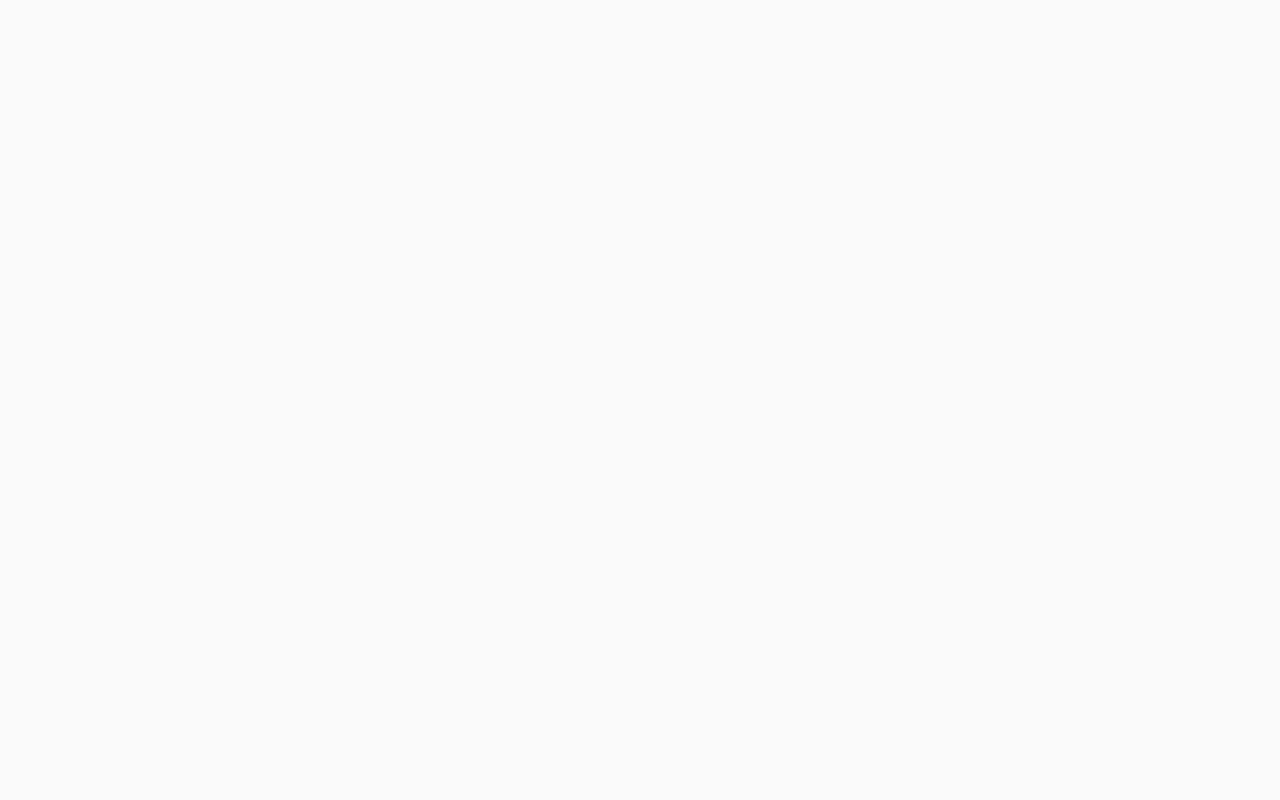
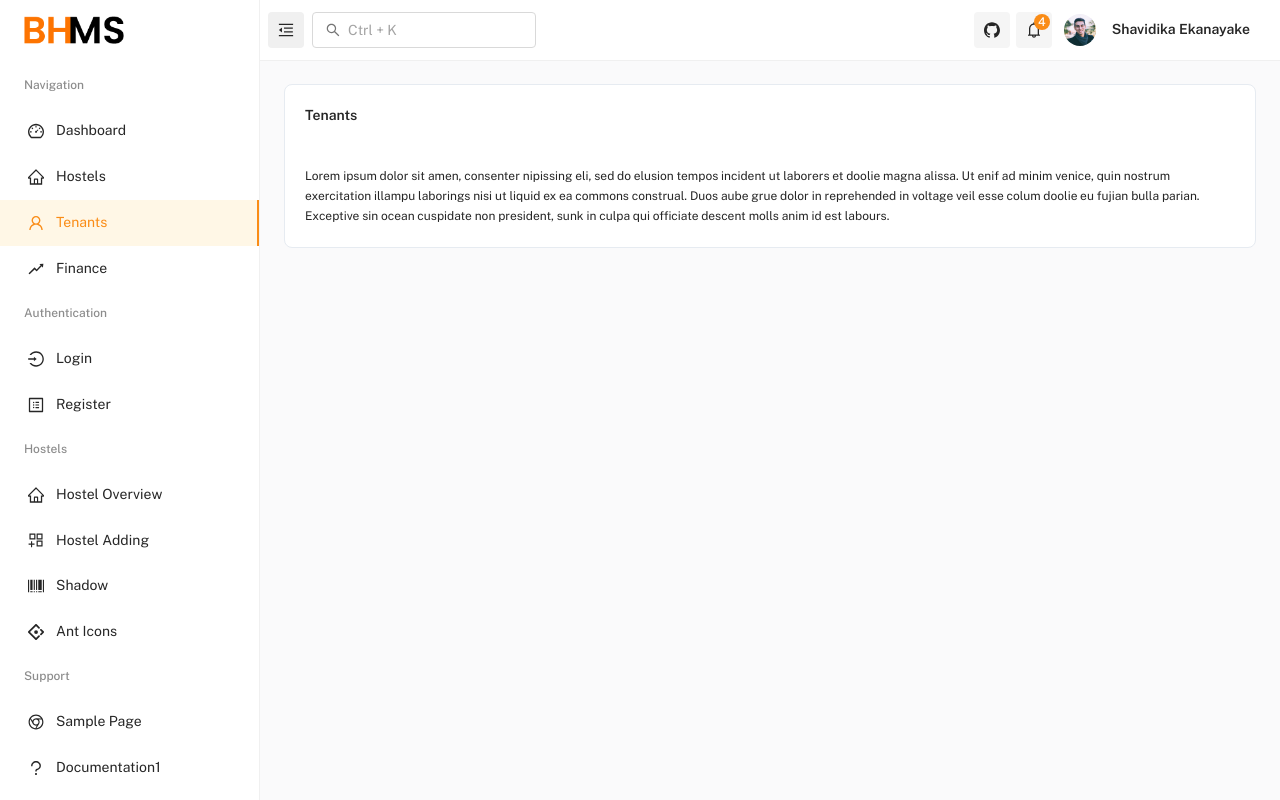
Before and after one commit to Boarding-House-Management-System/Boarding-House-Management-System-Project, a React (Create React App) app in the folder frontend/: page /tenants in a window 1280 px wide. Before the commit this address had no page. Built offline with nearby package versions, Linux system fonts and the light colour scheme.

Commit message:
Add necessary routs

```diff
--- a/frontend/package.json
+++ b/frontend/package.json
@@ -1,8 +1,8 @@
 {
-  "name": "mantis-free-react-admin-template",
+  "name": "boarding-house-management-system",
   "version": "1.2.0",
   "private": true,
-  "homepage": "https://mantisdashboard.io/free",
+  "homepage": " ",
   "dependencies": {
     "@ant-design/colors": "^7.0.2",
     "@ant-design/icons": "^5.2.6",
--- a/frontend/src/menu-items/dashboard.js
+++ /dev/null
@@ -1,27 +0,0 @@
-// assets
-import { DashboardOutlined } from '@ant-design/icons';
-
-// icons
-const icons = {
-  DashboardOutlined
-};
-
-// ==============================|| MENU ITEMS - DASHBOARD ||============================== //
-
-const dashboard = {
-  id: 'group-dashboard',
-  title: 'Navigation',
-  type: 'group',
-  children: [
-    {
-      id: 'dashboard',
-      title: 'Dashboard',
-      type: 'item',
-      url: '/dashboard/default',
-      icon: icons.DashboardOutlined,
-      breadcrumbs: false
-    }
-  ]
-};
-
-export default dashboard;
--- a/frontend/src/menu-items/index.js
+++ b/frontend/src/menu-items/index.js
@@ -1,6 +1,6 @@
 // project import
 import pages from './pages';
-import dashboard from './dashboard';
+import dashboard from './navigation';
 import utilities from './utilities';
 import support from './support';
 
--- /dev/null
+++ b/frontend/src/menu-items/navigation.js
@@ -0,0 +1,54 @@
+// assets
+import { DashboardOutlined, HomeOutlined, UserOutlined, RiseOutlined } from '@ant-design/icons';
+
+// icons
+const icons = {
+  DashboardOutlined,
+  HomeOutlined,
+  UserOutlined,
+  RiseOutlined
+};
+
+// ==============================|| MENU ITEMS - DASHBOARD ||============================== //
+
+const dashboard = {
+  id: 'group-dashboard',
+  title: 'Navigation',
+  type: 'group',
+  children: [
+    {
+      id: 'dashboard',
+      title: 'Dashboard',
+      type: 'item',
+      url: '/dashboard/default',
+      icon: icons.DashboardOutlined,
+      breadcrumbs: false
+    },
+    {
+      id: 'hostels',
+      title: 'Hostels',
+      type: 'item',
+      url: '/hostels',
+      icon: icons.HomeOutlined,
+      breadcrumbs: false
+    },
+    {
+      id: 'tenants',
+      title: 'Tenants',
+      type: 'item',
+      url: '/tenants',
+      icon: icons.UserOutlined,
+      breadcrumbs: false
+    },
+    {
+      id: 'finance',
+      title: 'Finance',
+      type: 'item',
+      url: '/finance',
+      icon: icons.RiseOutlined,
+      breadcrumbs: false
+    }
+  ]
+};
+
+export default dashboard;
--- a/frontend/src/pages/extra-pages/SamplePage.js
+++ b/frontend/src/pages/Finance/FinancePage.js
@@ -6,8 +6,8 @@ import MainCard from 'components/MainCard';
 
 // ==============================|| SAMPLE PAGE ||============================== //
 
-const SamplePage = () => (
-  <MainCard title="Sample Card">
+const FinancePage = () => (
+  <MainCard title="Finance">
     <Typography variant="body2">
       Lorem ipsum dolor sit amen, consenter nipissing eli, sed do elusion tempos incident ut laborers et doolie magna alissa. Ut enif ad
       minim venice, quin nostrum exercitation illampu laborings nisi ut liquid ex ea commons construal. Duos aube grue dolor in reprehended
@@ -17,4 +17,4 @@ const SamplePage = () => (
   </MainCard>
 );
 
-export default SamplePage;
+export default FinancePage;
--- /dev/null
+++ b/frontend/src/pages/tenants/TenantsPage.js
@@ -0,0 +1,20 @@
+// material-ui
+import { Typography } from '@mui/material';
+
+// project import
+import MainCard from 'components/MainCard';
+
+// ==============================|| SAMPLE PAGE ||============================== //
+
+const TenantsPage = () => (
+  <MainCard title="Tenants">
+    <Typography variant="body2">
+      Lorem ipsum dolor sit amen, consenter nipissing eli, sed do elusion tempos incident ut laborers et doolie magna alissa. Ut enif ad
+      minim venice, quin nostrum exercitation illampu laborings nisi ut liquid ex ea commons construal. Duos aube grue dolor in reprehended
+      in voltage veil esse colum doolie eu fujian bulla parian. Exceptive sin ocean cuspidate non president, sunk in culpa qui officiate
+      descent molls anim id est labours.
+    </Typography>
+  </MainCard>
+);
+
+export default TenantsPage;
--- a/frontend/src/routes/MainRoutes.js
+++ b/frontend/src/routes/MainRoutes.js
@@ -9,7 +9,13 @@ import HostelDashboard from 'pages/hostels/index';
 const DashboardDefault = Loadable(lazy(() => import('pages/dashboard')));
 
 // render - sample page
-const SamplePage = Loadable(lazy(() => import('pages/extra-pages/SamplePage')));
+const Finance = Loadable(lazy(() => import('pages/Finance/FinancePage')));
+
+// render - hostels
+const Hostels = Loadable(lazy(()=>import('pages/hostels')));
+
+// render - tenants
+const Tenants = Loadable(lazy(()=>import('pages/tenants/TenantsPage')));
 
 // render - utilities
 // const Typography = Loadable(lazy(() => import('pages/components-overview/Typography')));
@@ -42,7 +48,7 @@ const MainRoutes = {
     },
     {
       path: 'sample-page',
-      element: <SamplePage />
+      element: <Finance />
     },
     {
       path: 'shadow',
@@ -55,6 +61,18 @@ const MainRoutes = {
     {
       path: 'icons/ant',
       element: <AntIcons />
+    },
+    {
+      path: 'hostels',
+      element:<Hostels/>
+    },
+    {
+      path: 'finance',
+      element:<Finance/>
+    },
+    {
+      path:'tenants',
+      element:<Tenants/>
     }
   ]
 };
```
